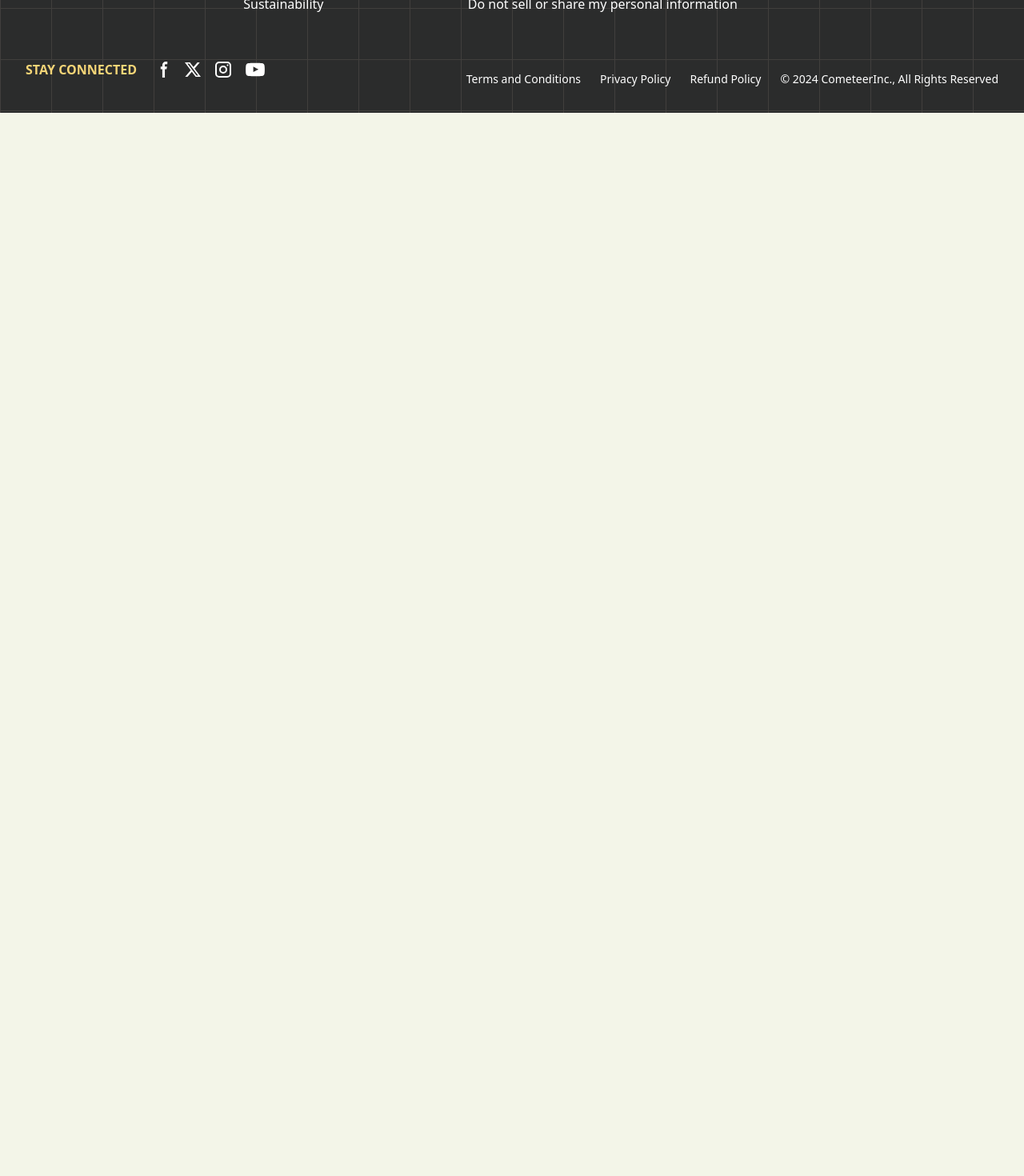
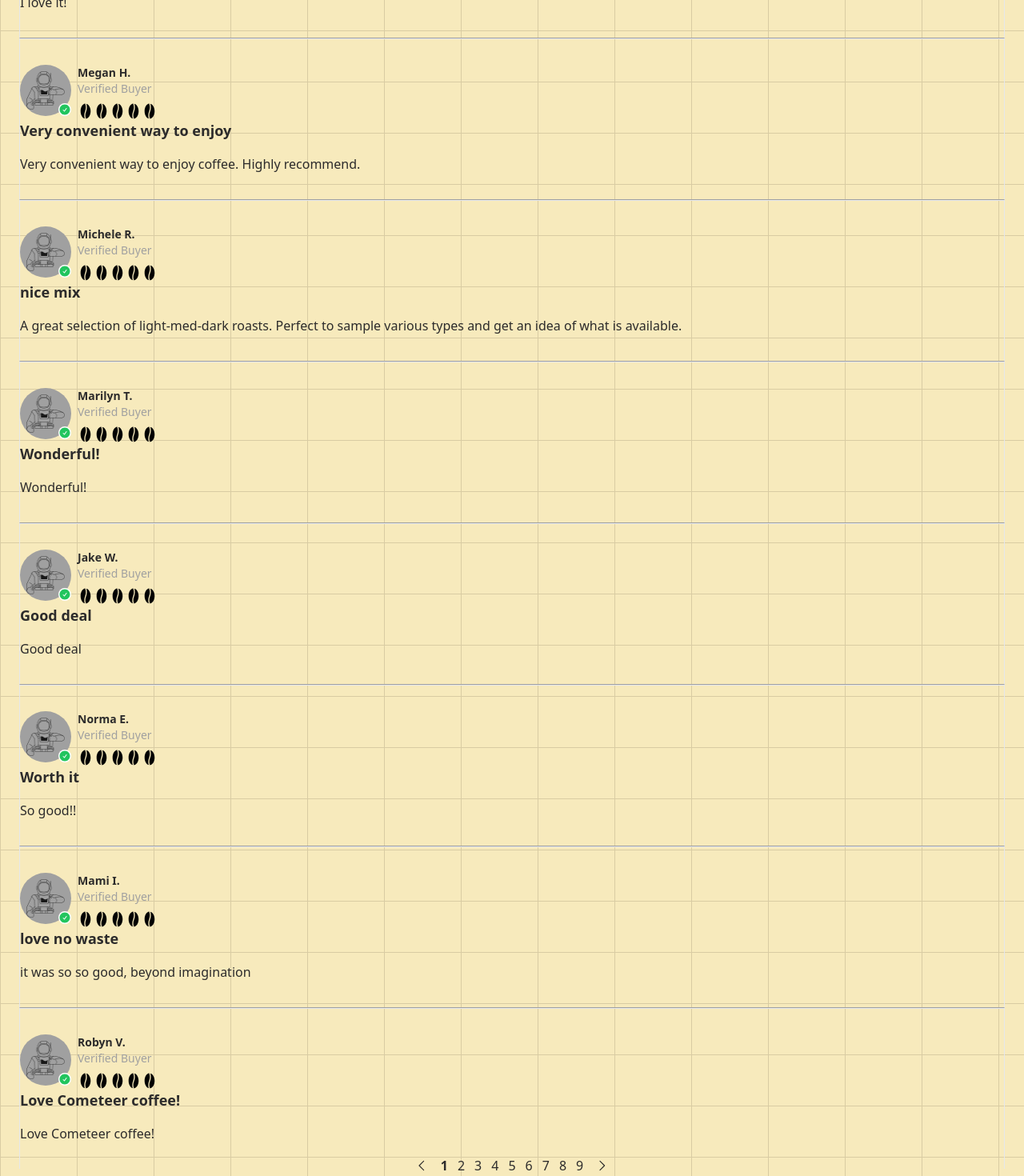
Before and after one commit to thvanquang/cometeer-clone, a React (Create React App) app: page /products in a window 1280 px wide. Shown: the part 3610-5080 px from the top of the page at 80% size. Before the commit the page ends 3751 px from the top, so only its background shows below. Built offline with nearby package versions, Linux system fonts and the light colour scheme.

Commit message:
feat: FAQs

```diff
--- a/src/Assets/icons/icons.js
+++ b/src/Assets/icons/icons.js
@@ -181,6 +181,21 @@ export const check = (
   </svg>
 );
 
+export const checkSolid = (
+  <svg
+    xmlns="http://www.w3.org/2000/svg"
+    viewBox="0 0 24 24"
+    fill="currentColor"
+    className="h-4 w-4"
+  >
+    <path
+      fillRule="evenodd"
+      d="M2.25 12c0-5.385 4.365-9.75 9.75-9.75s9.75 4.365 9.75 9.75-4.365 9.75-9.75 9.75S2.25 17.385 2.25 12Zm13.36-1.814a.75.75 0 1 0-1.22-.872l-3.236 4.53L9.53 12.22a.75.75 0 0 0-1.06 1.06l2.25 2.25a.75.75 0 0 0 1.14-.094l3.75-5.25Z"
+      clipRule="evenodd"
+    />
+  </svg>
+);
+
 export const facebookIcon = (
   <svg
     className="h-5 w-5"
@@ -296,8 +311,8 @@ export const coffeeBean = (
     xmlns="http://www.w3.org/2000/svg"
     x="0px"
     y="0px"
-    width="24px"
-    height="24px"
+    width="20px"
+    height="20px"
     viewBox="0 0 100 100"
     enable-background="new 0 0 100 100"
   >
@@ -321,3 +336,20 @@ export const fiveCoffeeBean = (
     <i className="-rotate-45">{coffeeBean}</i>
   </div>
 );
+
+export const plus = (
+  <svg
+    xmlns="http://www.w3.org/2000/svg"
+    fill="none"
+    viewBox="0 0 24 24"
+    strokeWidth={1.5}
+    stroke="currentColor"
+    className="h-6 w-6"
+  >
+    <path
+      strokeLinecap="round"
+      strokeLinejoin="round"
+      d="M12 4.5v15m7.5-7.5h-15"
+    />
+  </svg>
+);
--- a/src/Components/Products/CustomerReviews.js
+++ b/src/Components/Products/CustomerReviews.js
@@ -4,6 +4,7 @@ import {
   coffeeBean,
   fiveCoffeeBean,
 } from "../../Assets/icons/icons";
+import Reviews from "./Reviews";
 
 const FILTERS = [
   ["Bitternes", "Taste", "Strength", "Feelings", "Fit", "Smell", "..."],
@@ -14,7 +15,7 @@ const ProductCustomerReviews = () => {
   const [ratingDropdown, setRatingDropdown] = useState(false);
   const [imagesDropdown, setImagesDropdown] = useState(false);
   return (
-    <div className="p-12">
+    <div className="relative px-6 py-12">
       <h1 className="text-3xl font-bold">Reviews</h1>
 
       <div className="mt-8">
@@ -60,7 +61,7 @@ const ProductCustomerReviews = () => {
                 <i>{chevronDown}</i>
               </div>
               {ratingDropdown && (
-                <ul className="absolute left-0 right-0 top-[105%] rounded-md border border-[#bbb] bg-white p-1 ">
+                <ul className="absolute left-0 right-0 top-[105%] z-10 rounded-md border border-[#bbb] bg-white p-1 ">
                   <li className="p-1 font-semibold hover:bg-[#bbb]">All</li>
                   <li className="flex p-1 hover:bg-[#bbb]">{fiveCoffeeBean}</li>
                   <li className="flex p-1 hover:bg-[#bbb]">
@@ -106,7 +107,7 @@ const ProductCustomerReviews = () => {
                 <i>{chevronDown}</i>
               </div>
               {imagesDropdown && (
-                <ul className="absolute left-0 right-0 top-[105%] rounded-md border border-[#bbb] bg-white p-1 ">
+                <ul className="absolute left-0 right-0 top-[105%] z-10 rounded-md border border-[#bbb] bg-white p-1 ">
                   <li className="p-1 font-semibold hover:bg-[#bbb]">All</li>
                   <li className="p-1 text-[#6b6d76] hover:bg-[#bbb]">
                     With Images & Videos
@@ -118,7 +119,24 @@ const ProductCustomerReviews = () => {
         </div>
       </div>
 
-      <div></div>
+      <Reviews />
+
+      {/*!!! Not functioning yet */}
+      <div className="absolute bottom-10 left-[50%] -translate-x-[50%] text-center">
+        <div className="flex items-center gap-3">
+          <span className="rotate-90 scale-75">{chevronDown}</span>
+          <span className="font-bold">1</span>
+          <span>2</span>
+          <span>3</span>
+          <span>4</span>
+          <span>5</span>
+          <span>6</span>
+          <span>7</span>
+          <span>8</span>
+          <span>9</span>
+          <span className="-rotate-90 scale-75">{chevronDown}</span>
+        </div>
+      </div>
     </div>
   );
 };
--- /dev/null
+++ b/src/Components/Products/FAQs.js
@@ -0,0 +1,64 @@
+import React, { useState } from "react";
+import { plus } from "../../Assets/icons/icons";
+
+const FAQS = [
+  {
+    q: "What happens if the capsules melt?",
+    a: "Capsules can be refrozen if not used immediately. Liquid capsules maintain peak flavor for up to 24 hours at room temperature or 3 days in the refrigerator. That's why Cometeer is great for on the go. Pro tip: we're TSA approved!",
+  },
+  {
+    q: "How sustainable is it?",
+    a: "We created a curbside-recyclable aluminum capsule, and didn't stop there — all of our packaging and shipping materials are recyclable. And, because we deal with the grounds on our end — by composting them — the capsules are easy to just drop in the recycling when you're done with them. We also completely eliminate waste from beans or ground coffee going stale on-shelf and optimize the yield of each bean (so nothing is wasted from poor brewing).",
+  },
+  {
+    q: "Is this instant or freeze-dried coffee?",
+    a: "No. It's coffee in its purest form, carefully brewed at 10x strength and then frozen at the peak of flavor. Instant coffee is regular coffee that's been dehydrated, removing most of the flavor and aroma compounds that make coffee taste so delicious and complex.",
+  },
+  {
+    q: "What's with the name?",
+    a: "Comets are frozen, forward-moving, and impactful. Just like us.",
+  },
+];
+
+const FAQs = () => {
+  const [questionClicked, setQuestionClicked] = useState(NaN);
+
+  const clickHandler = (i) => {
+    if (questionClicked === i) {
+      return setQuestionClicked(NaN);
+    }
+
+    setQuestionClicked(i);
+  };
+
+  return (
+    <div className="px-6 py-14">
+      <h1 className="text-4xl font-bold">FAQs</h1>
+
+      <div className="mt-8">
+        {FAQS.map((faq, i) => (
+          <div className="mt-2 first-of-type:mt-0">
+            <div
+              onClick={() => clickHandler(i)}
+              className="flex items-center justify-between rounded-lg border border-[#a0a0a0] bg-[#f7f0d3] p-4 lg:py-6"
+            >
+              <p className="text-xl">{faq.q}</p>
+              <i>{plus}</i>
+            </div>
+            <div
+              className={`mt-3 rounded-lg bg-[#633922] px-4 py-8 transition duration-500 ${questionClicked === i ? "max-h-fit" : "hidden"}`}
+              // style={{
+              //   transition:
+              //     "max-height .5s ease-in-out, opacity .2s ease-in-out",
+              // }}
+            >
+              <p className="text-xl text-[#f7f0d3] ">{faq.a}</p>
+            </div>
+          </div>
+        ))}
+      </div>
+    </div>
+  );
+};
+
+export default FAQs;
--- /dev/null
+++ b/src/Components/Products/Reviews.js
@@ -0,0 +1,119 @@
+import React from "react";
+import { checkSolid, fiveCoffeeBean } from "../../Assets/icons/icons";
+import Spaceman from "../../Assets/Triptych/triptych-spaceman.png";
+
+const REVIEWS = [
+  {
+    author: "Anne D.",
+    avatar: Spaceman,
+    verified: true,
+    title: "Best mix",
+    content: "Best mix",
+  },
+  {
+    author: "Quinten P.",
+    avatar: Spaceman,
+    verified: true,
+    title: " Never Tasted Pod Coffee So Good",
+    content:
+      "I can tell the roasting, brewing, and preserving of the coffee is top-notch. Even though the pricing works out to $2 - 2.50 per pod, it's premium quality. I tried adding the pod to 4-6oz of hot water and it tasted watered down. So I recommend using it in iced drinks. (Thanks James Hoffmann for the recommendation🤓)",
+  },
+  {
+    author: "Samantha D.",
+    avatar: Spaceman,
+    verified: true,
+    title: "Best Coffee Ever",
+    content: "I love it!",
+  },
+  {
+    author: "Megan H.",
+    avatar: Spaceman,
+    verified: true,
+    title: "Very convenient way to enjoy",
+    content: "Very convenient way to enjoy coffee. Highly recommend.",
+  },
+  {
+    author: "Michele R.",
+    avatar: Spaceman,
+    verified: true,
+    title: "nice mix",
+    content:
+      "A great selection of light-med-dark roasts. Perfect to sample various types and get an idea of what is available.",
+  },
+  {
+    author: "Marilyn T.",
+    avatar: Spaceman,
+    verified: true,
+    title: "Wonderful!",
+    content: "Wonderful!",
+  },
+  {
+    author: "Jake W.",
+    avatar: Spaceman,
+    verified: true,
+    title: "Good deal",
+    content: "Good deal",
+  },
+  {
+    author: "Norma E.",
+    avatar: Spaceman,
+    verified: true,
+    title: "Worth it",
+    content: "So good!!",
+  },
+  {
+    author: "Mami I.",
+    avatar: Spaceman,
+    verified: true,
+    title: "love no waste",
+    content: "it was so so good, beyond imagination",
+  },
+  {
+    author: "Robyn V.",
+    avatar: Spaceman,
+    verified: true,
+    title: "Love Cometeer coffee!",
+    content: "Love Cometeer coffee!",
+  },
+];
+
+const Reviews = () => {
+  return (
+    <div className="mt-8">
+      <div className="left-0 right-0">
+        {REVIEWS.map((review) => (
+          <div
+            key={review.author}
+            className="border border-b-[#a0a0a0] py-8 last-of-type:border-b-0"
+          >
+            <div className="flex gap-2">
+              <div className="relative flex aspect-square h-16 w-16 items-center justify-center rounded-full bg-[#a0a0a0]">
+                <img
+                  src={review.avatar}
+                  alt={review.author}
+                  className="h-12 w-12"
+                />
+                <i className="absolute bottom-0 right-0 rounded-full bg-white text-green-500">
+                  {checkSolid}
+                </i>
+              </div>
+
+              <div>
+                <h4 className="text-sm font-bold">{review.author}</h4>
+                <p className="mb-2 text-sm text-[#a0a0a0]">
+                  {review.verified ? "Verified Buyer" : " "}
+                </p>
+                <div>{fiveCoffeeBean}</div>
+              </div>
+            </div>
+
+            <h2 className="text-lg font-bold">{review.title}</h2>
+            <p className="mt-4">{review.content}</p>
+          </div>
+        ))}
+      </div>
+    </div>
+  );
+};
+
+export default Reviews;
--- a/src/Pages/ProductsRoot.js
+++ b/src/Pages/ProductsRoot.js
@@ -9,6 +9,7 @@ import WhatYouGet from "../Components/Products/WhatYouGet";
 import CometeerRecipes from "../Components/Products/CometeerRecipes";
 import ReviewCarousel from "../Components/Products/ReviewCarousel";
 import CustomerReviews from "../Components/Products/CustomerReviews";
+import FAQs from "../Components/Products/FAQs";
 
 const ProductsRootLayout = () => {
   const [postionToFixedNavbar, setPositionToFixedNavbar] = useState();
@@ -22,6 +23,7 @@ const ProductsRootLayout = () => {
       <CometeerRecipes />
       <ReviewCarousel />
       <CustomerReviews />
+      <FAQs />
     </div>
   );
 };
```
